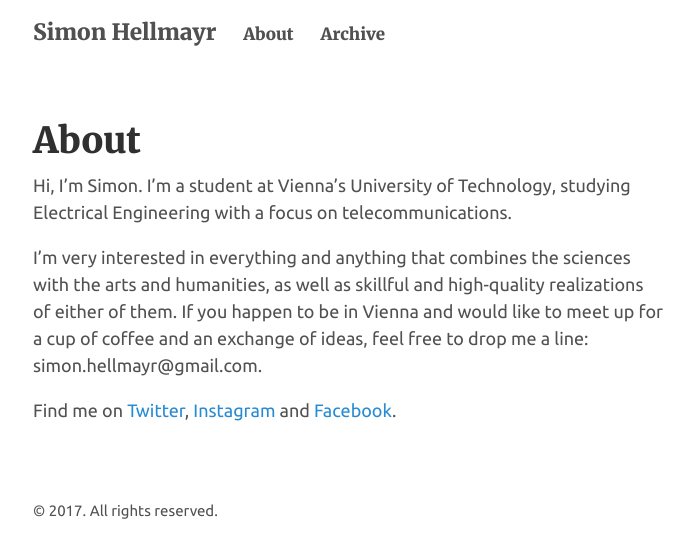
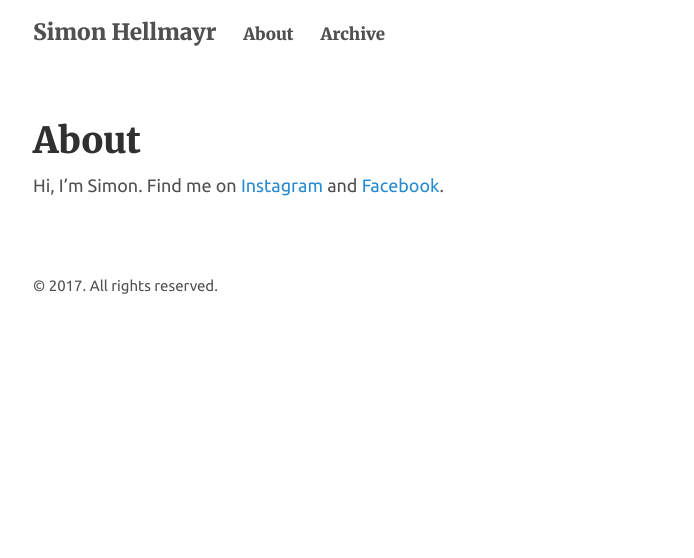
Before and after one commit to shellmayr/shellmayr.github.io, a Jekyll site: the page built from about.md, in a window 1280 px wide. Shown: the top 558 px of the page, without its empty margins (292-986 px from the left). Built offline with Jekyll 4.4.1, drawn with Linux system fonts in a browser that asks for light colours.

Commit message:
updated about

```diff
--- a/about.md
+++ b/about.md
@@ -3,8 +3,5 @@ layout: page
 title: About
 ---
 
-Hi, I'm Simon. I'm a student at Vienna's University of Technology, studying Electrical Engineering with a focus on telecommunications.
-
-I'm very interested in everything and anything that combines the sciences with the arts and humanities, as well as skillful and high-quality realizations of either of them. If you happen to be in Vienna and would like to meet up for a cup of coffee and an exchange of ideas, feel free to drop me a line: simon.hellmayr@gmail.com.
-
-Find me on [Twitter](https://www.twitter.com/shellmayr), [Instagram](https://www.instagram.com/shellmayr) and [Facebook](https://www.facebook.com/s.hellmayr).
+Hi, I'm Simon.
+Find me on [Instagram](https://www.instagram.com/shellmayr) and [Facebook](https://www.facebook.com/s.hellmayr).
```
